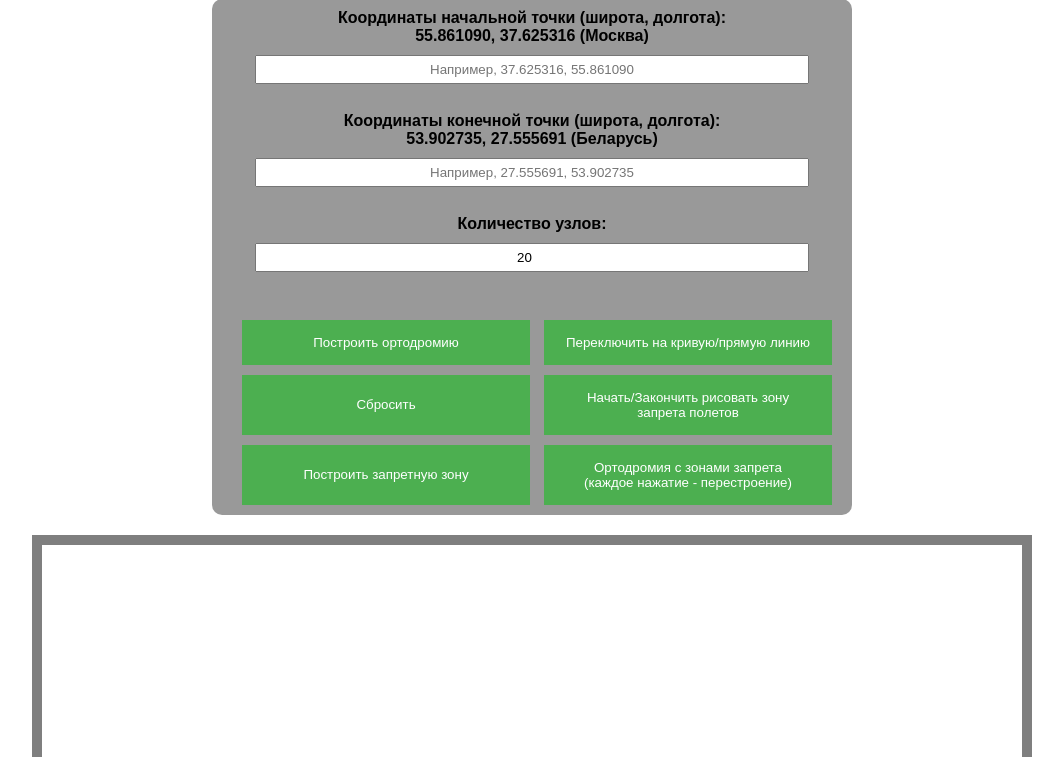
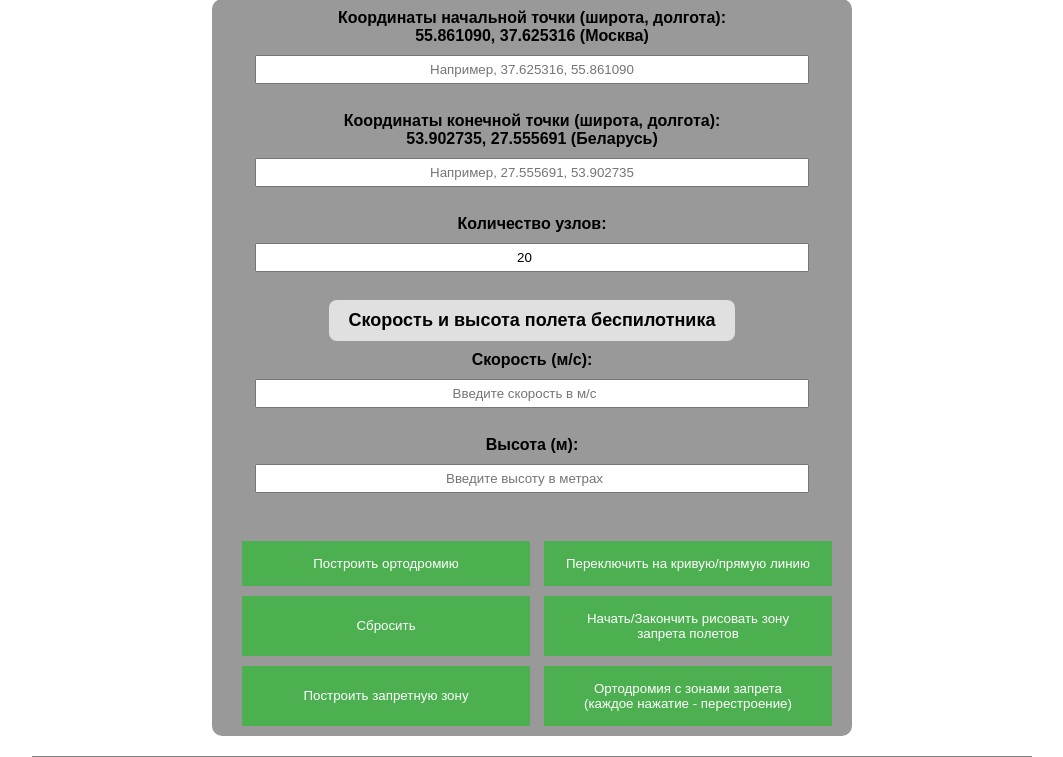
Before and after one commit to vadikbee/orthodromy, a Flask app: page / in a window 1280 px wide. Shown: the part 195-952 px from the top of the page, without its empty margins (108-1171 px from the left). Run offline with Flask 3, Linux system fonts and the light colour scheme.

Commit message:
скорость + высота полетов

```diff
--- a/templates/zad.html
+++ b/templates/zad.html
@@ -4,6 +4,8 @@
     <meta charset="UTF-8">
     <meta name="viewport" content="width=device-width, initial-scale=1.0">
     <title>Ортодромия</title>
+
+
     <style>
         body {
             text-align: center;
@@ -126,6 +128,17 @@
             background-color: #333;
         }
 
+        #bespilot-text {
+
+         font-size: 18px;
+         display: inline-block;  /* Чтобы текст не занимал всю ширину контейнера */
+         background-color: rgba(255, 255, 255, 0.7);  /* Белый фон с 70% непрозрачности */
+         padding: 10px 20px;  /* Отступы внутри блока */
+         border-radius: 8px;  /* Округленные углы */
+         color: black;  /* Цвет текста */
+         margin-bottom: 10px;  /* Отступ снизу (например, 20px) */
+        }
+
     </style>
     <script src="https://api-maps.yandex.ru/2.1/?lang=ru_RU" type="text/javascript"></script>
 </head>
@@ -146,6 +159,15 @@
         <label>Количество узлов:</label>
         <input type="number" id="num_nodes" value="20"><br>
 
+         <div id="bespilot-text"><label>Скорость и высота полета беспилотника</label></div>
+        <div class="form-right">
+        <label>Скорость (м/с):</label>
+        <input type="number" id="speed" placeholder="Введите скорость в м/с" min="0" step="0.1"><br>
+
+        <label>Высота (м):</label>
+        <input type="number" id="altitude" placeholder="Введите высоту в метрах" min="0" step="1"><br>
+        </div>
+
         <div class="buttons">
             <button type="submit" id="postroit">Построить ортодромию</button>
             <button type="button" id="toggle-curve">Переключить на кривую/прямую линию</button>
@@ -154,9 +176,11 @@
             <button onclick="disableAlerts(); buildRoute(); window.location.href='/elevation-map'" class="back-button">Перейти на карту для WKT</button>
             <button type="button" id="start-drawing">Начать/Закончить рисовать зону запрета полетов</button>
             <button type="button" id="build-restricted-area">Построить запретную зону</button>
-               <button type="button" id="orta-zapret">Ортодромия с зонами запрета <br> (каждое нажатие - перестроение)</button>
+            <button type="button" id="orta-zapret">Ортодромия с зонами запрета <br> (каждое нажатие - перестроение)</button>
         </div>
     </form>
+
+
     <div id="map"></div>
     <script>
 // работа с картой
```
